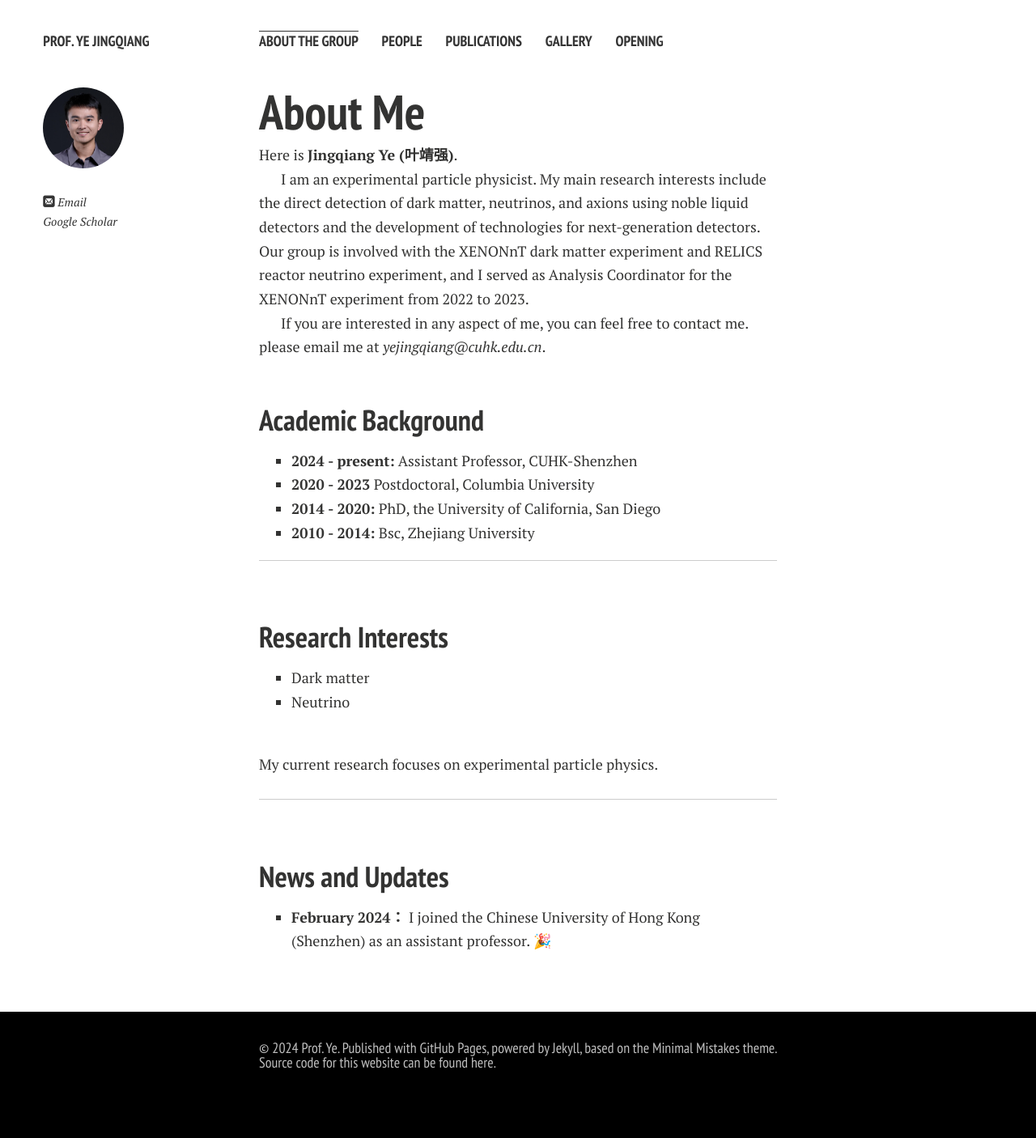
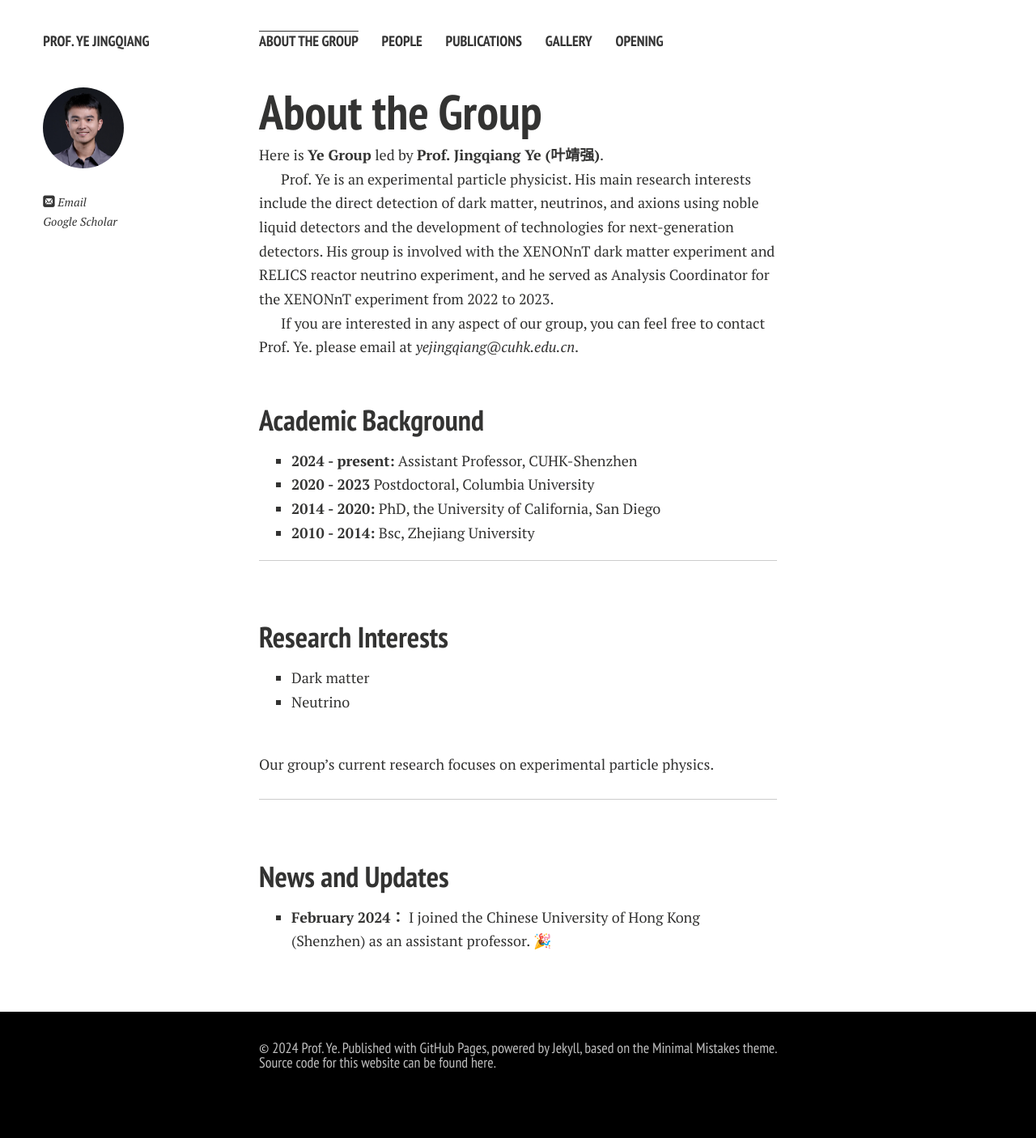
Before and after one commit to terteruu/terteruu.github.io, a Jekyll site: the page built from index.md, in a window 1280 px wide. Shown: the whole page at 81% size. Built offline with Jekyll 4.4.1, drawn with Linux system fonts in a browser that asks for light colours; nearby versions of some CDN libraries; comment, search, counter and statistics services are not loaded; a style sheet for code colours, icons or effects is not loaded; our own code applies the rules of GitHub Pages for plain Markdown files.

Commit message:
change the content
use the group as a subject instead of the person

```diff
--- a/index.md
+++ b/index.md
@@ -2,14 +2,14 @@
 layout: page
 ---
 
-# About Me
+# About the Group
 
 
-Here is **Jingqiang Ye (叶靖强)**.
+Here is **Ye Group** led by **Prof. Jingqiang Ye (叶靖强)**.
 
-I am an experimental particle physicist. My main research interests include the direct detection of dark matter, neutrinos, and axions using noble liquid detectors and the development of technologies for next-generation detectors. Our group is involved with the XENONnT dark matter experiment and RELICS reactor neutrino experiment, and I served as Analysis Coordinator for the XENONnT experiment from 2022 to 2023.
+Prof. Ye is an experimental particle physicist. His main research interests include the direct detection of dark matter, neutrinos, and axions using noble liquid detectors and the development of technologies for next-generation detectors. His group is involved with the XENONnT dark matter experiment and RELICS reactor neutrino experiment, and he served as Analysis Coordinator for the XENONnT experiment from 2022 to 2023.
 
-If you are interested in any aspect of me, you can feel free to contact me. please email me at *yejingqiang@cuhk.edu.cn*.
+If you are interested in any aspect of our group, you can feel free to contact Prof. Ye. please email at *yejingqiang@cuhk.edu.cn*.
 
 <br>
 
@@ -29,7 +29,7 @@ If you are interested in any aspect of me, you can feel free to contact me. plea
 - Neutrino
 
 <br>
-My current research focuses on experimental particle physics.
+Our group's current research focuses on experimental particle physics.
 
 ---
 <br>
```
